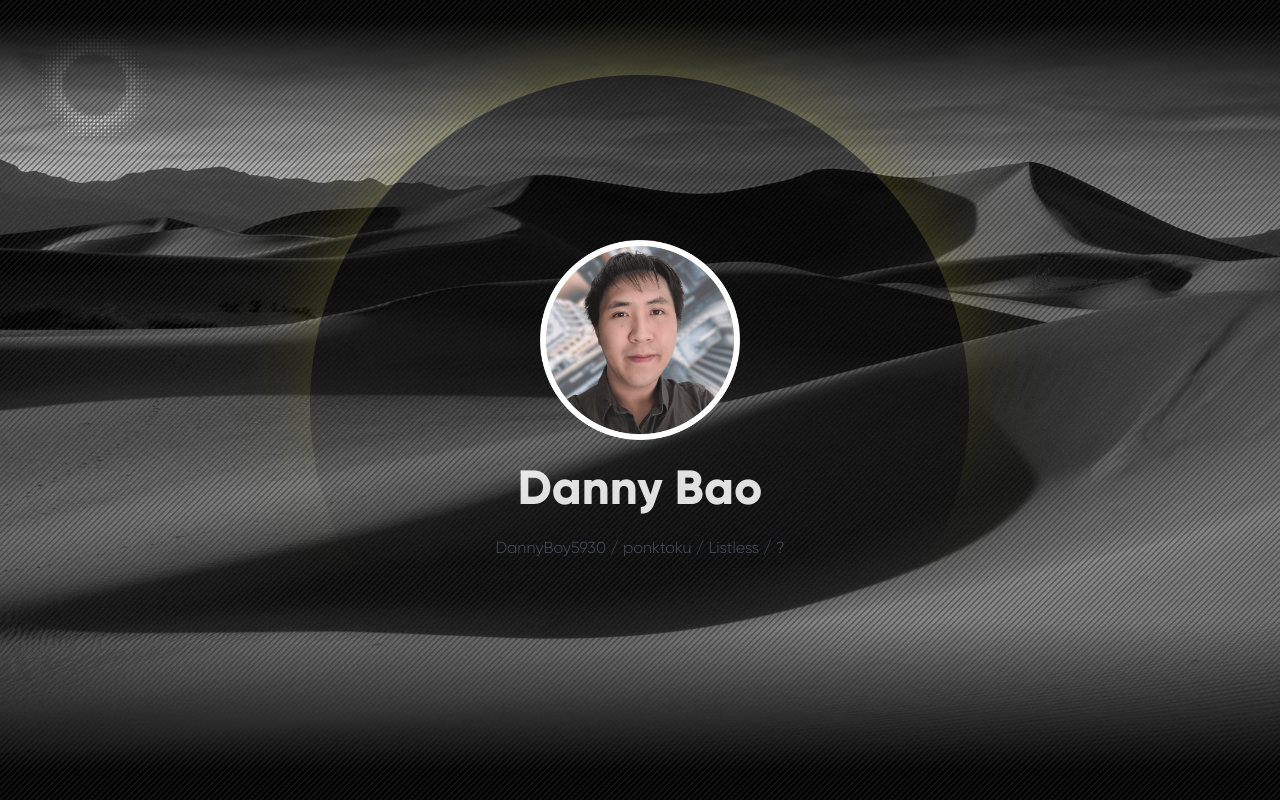
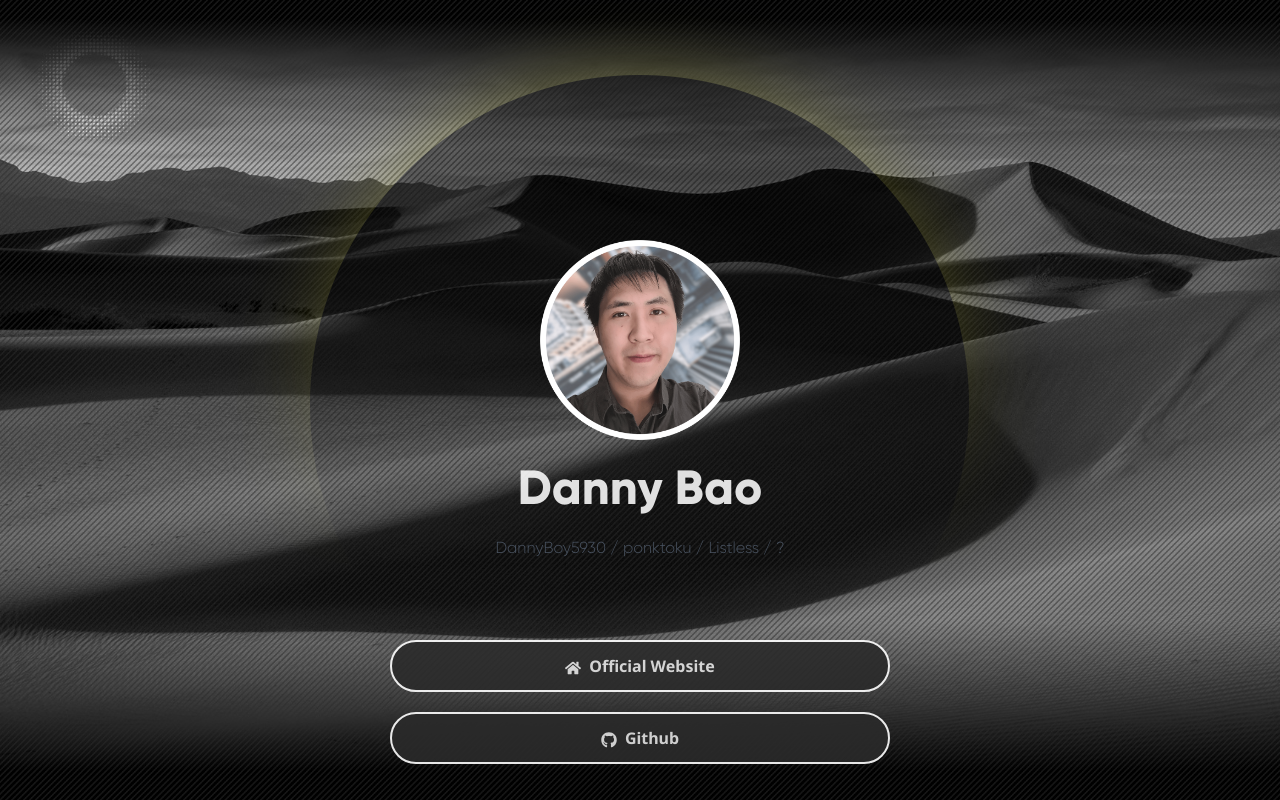
Before and after one commit to ponktoku/ponktoku-link-bio, a React (Vite) app: page / in a window 1280 px wide. Built offline with nearby package versions, Linux system fonts and the light colour scheme.

Commit message:
Add button component and experiment with styling

```diff
--- a/src/App.css
+++ b/src/App.css
@@ -12,7 +12,7 @@
                             'embedded-opentype', and 'svg' */
 }
 
-.page {
+#page {
   display: flex;
   flex-direction: column;
   justify-content: center;
--- a/src/App.tsx
+++ b/src/App.tsx
@@ -1,12 +1,18 @@
 import "./App.css";
 import profileThumb from "./assets/images/danny.png";
 import ring from "./assets/images/ring.png";
+import { FaHome } from "react-icons/fa";
+import { FaGithub } from "react-icons/fa";
+import Button from "./components/Button";
 
 function App() {
   return (
-    <div className="page">
-      <div className="">
-        <header className="flex flex-col items-center justify-center">
+    <div id="page">
+      <div className="flex flex-col items-center justify-center">
+        <header
+          className="flex flex-col items-center justify-center"
+          id="part-one"
+        >
           <img
             src={ring}
             alt="ring"
@@ -25,6 +31,25 @@ function App() {
             DannyBoy5930 / ponktoku / Listless / ?
           </h3>
         </header>
+
+        <main className="mt-20 font-bold flex flex-col gap-5 justify-center items-center">
+          {/* <div>
+            <a className="bg-[#2B2B2B] opacity-90 px-40 py-3 rounded-full border-white border-2 hover:text-[#2B2B2B] hover:border-[#E1E05B] hover:bg-[#E1E05B]">
+              <FaHome className="inline-block mr-2"></FaHome>
+              <button>Official Website</button>
+            </a>
+          </div> */}
+          <Button
+            buttonText="Official Website"
+            href="https://www.ponktoku.dev/"
+            icon={<FaHome />}
+          />
+          <Button
+            buttonText="Github"
+            href="https://github.com/DannyBoy5930"
+            icon={<FaGithub />}
+          />
+        </main>
       </div>
     </div>
   );
--- /dev/null
+++ b/src/components/Button.tsx
@@ -0,0 +1,24 @@
+import { ReactNode } from "react";
+
+type ButtonProps = {
+  buttonText: string;
+  href: string;
+  icon?: ReactNode;
+};
+
+export default function Button({ buttonText, href, icon }: ButtonProps) {
+  return (
+    <>
+      <a
+        href={href}
+        target="_blank"
+        rel="noopener noreferrer"
+        className="bg-[#2B2B2B] text-center hover:shadow-lg hover:shadow-[#E1E05B]/40 w-[500px] opacity-90 p-3 rounded-full border-white border-2 hover:text-[#2B2B2B] hover:border-[#E1E05B] hover:bg-[#E1E05B]"
+      >
+        {/* <Icon className="inline-block mr-2"></Icon> */}
+        {icon && <span className="inline-block mr-2 align-middle">{icon}</span>}
+        <button>{buttonText}</button>
+      </a>
+    </>
+  );
+}
--- a/src/index.css
+++ b/src/index.css
@@ -2,13 +2,6 @@
 @tailwind base;
 @tailwind components;
 @tailwind utilities;
-
-@font-face {
-  font-family: 'Gilroy';
-  src: local('Gilroy'), url(./assets/fonts/Gilroy-Light.otf) format('opentype');
-  /* other formats include: 'woff2', 'truetype, 'opentype',
-                            'embedded-opentype', and 'svg' */
-}
 
 * {
   padding: 0;
```
